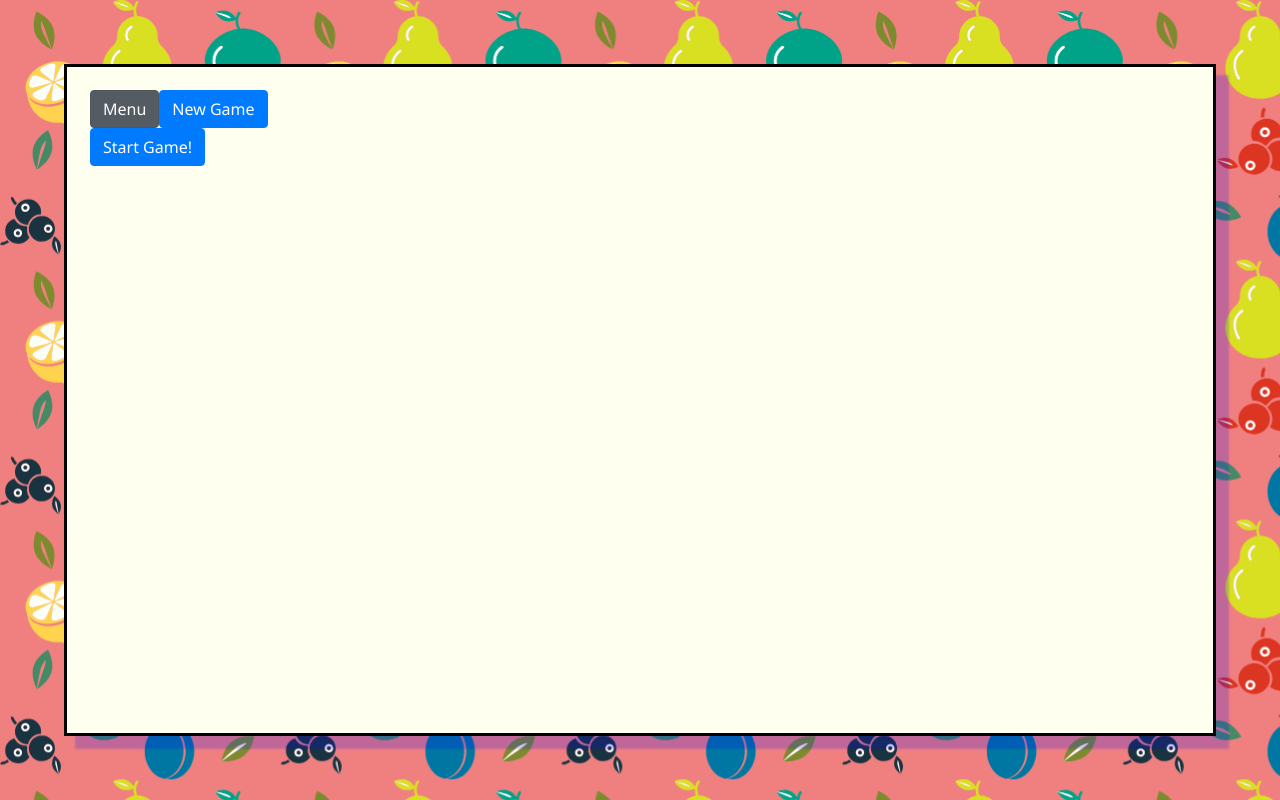
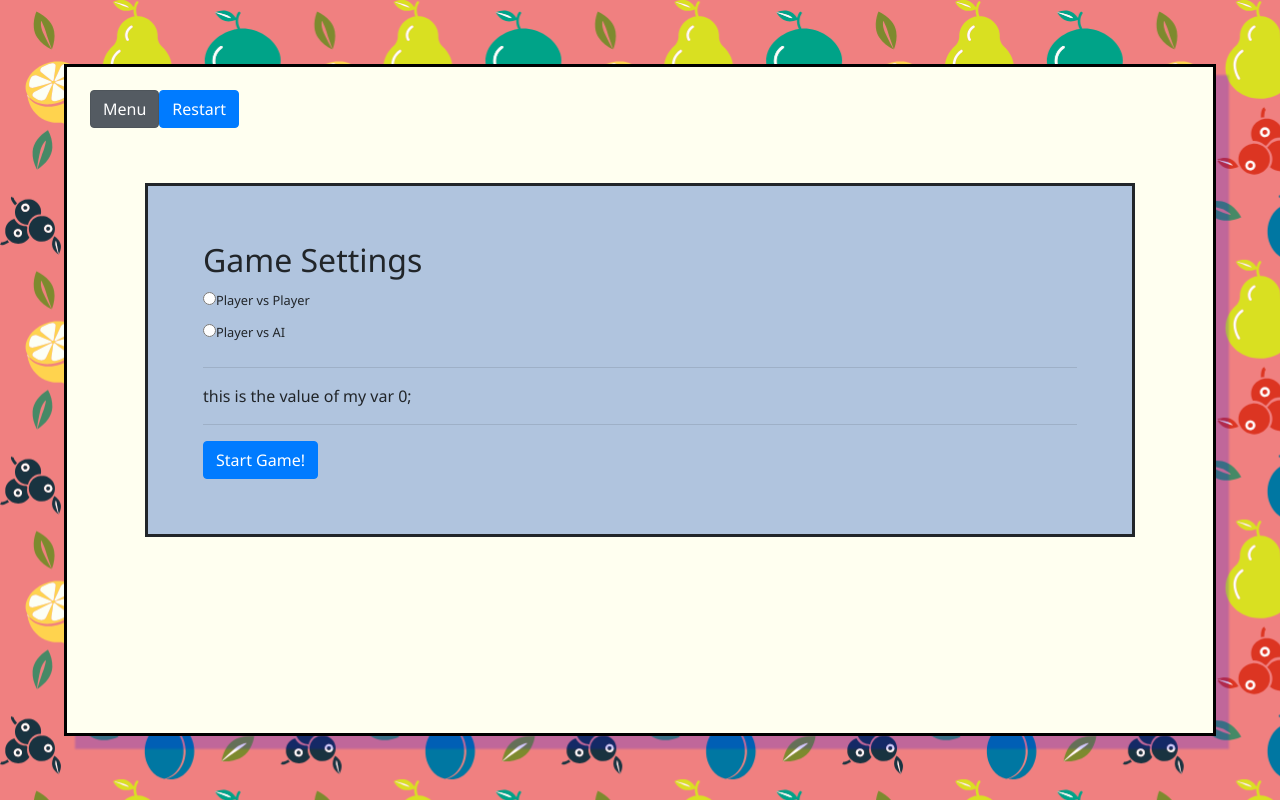
Before and after one commit to khanhooi/connect-four, an Angular app: page /menu in a window 1280 px wide. Built offline with nearby package versions, Linux system fonts and the light colour scheme.

Commit message:
Kind of working

```diff
--- a/src/app/menu/menu.component.css
+++ b/src/app/menu/menu.component.css
@@ -0,0 +1,8 @@
+.menu-container{
+  margin: 5%;
+  padding: 5%;
+  align-content: center;
+  display: block;
+  background-color: lightsteelblue;
+  border-style: solid;
+}
--- a/src/app/menu/menu.component.html
+++ b/src/app/menu/menu.component.html
@@ -1,3 +1,29 @@
+<div class="menu-container">
+  <h2>Game Settings</h2>
 
+  <div class="radio">
+    <label>
+        <input type="radio"
+               value="1"
+               [checked]="myVar === 1"
+               id="point1"
+               (change)="onSelectionChange(1)"
+               name="ProfitCode"><small>Player vs Player</small>
+    </label>
+    </div>
+    <div class="radio">
+        <label>
+            <input type="radio"
+                   value="2"
+                   [checked]="myVar === 2"
+                   id="point2"
+                   (change)="onSelectionChange(2)"
+                   name="ProfitCode"><small>Player vs AI</small>
+        </label>
+    </div>
+  <hr>
+  this is the value of my var {{myVar}};
+  <hr>
 
-<a href="game" class="btn btn-primary">Start Game!</a>
+  <a href="game" class="btn btn-primary">Start Game!</a>
+</div>
--- a/src/app/menu/menu.component.ts
+++ b/src/app/menu/menu.component.ts
@@ -1,3 +1,4 @@
+import { GameService } from './../services/game.service';
 import { Component, OnInit } from '@angular/core';
 
 @Component({
@@ -7,9 +8,14 @@ import { Component, OnInit } from '@angular/core';
 })
 export class MenuComponent implements OnInit {
 
-  constructor() { }
+  constructor(private gameService: GameService) { }
+
+  public myVar: any = 0;
 
   ngOnInit(): void {
   }
 
+  onSelectionChange(entry): void {
+    this.myVar = entry;
 }
+}
--- a/src/app/navigation-bar/navigation-bar.component.html
+++ b/src/app/navigation-bar/navigation-bar.component.html
@@ -1,2 +1,2 @@
 <a href="menu" class="btn btn-secondary active" role="button" >Menu</a>
-<button class="btn btn-primary" (click)="newGame()">New Game</button>
+<button class="btn btn-primary" (click)="restart()">Restart</button>
--- a/src/app/navigation-bar/navigation-bar.component.ts
+++ b/src/app/navigation-bar/navigation-bar.component.ts
@@ -13,8 +13,8 @@ export class NavigationBarComponent implements OnInit {
   ngOnInit(): void {
   }
 
-  newGame():void {
-    this.gameService.newGame();
+  restart():void {
+    this.gameService.restart();
   }
 
 }
```
